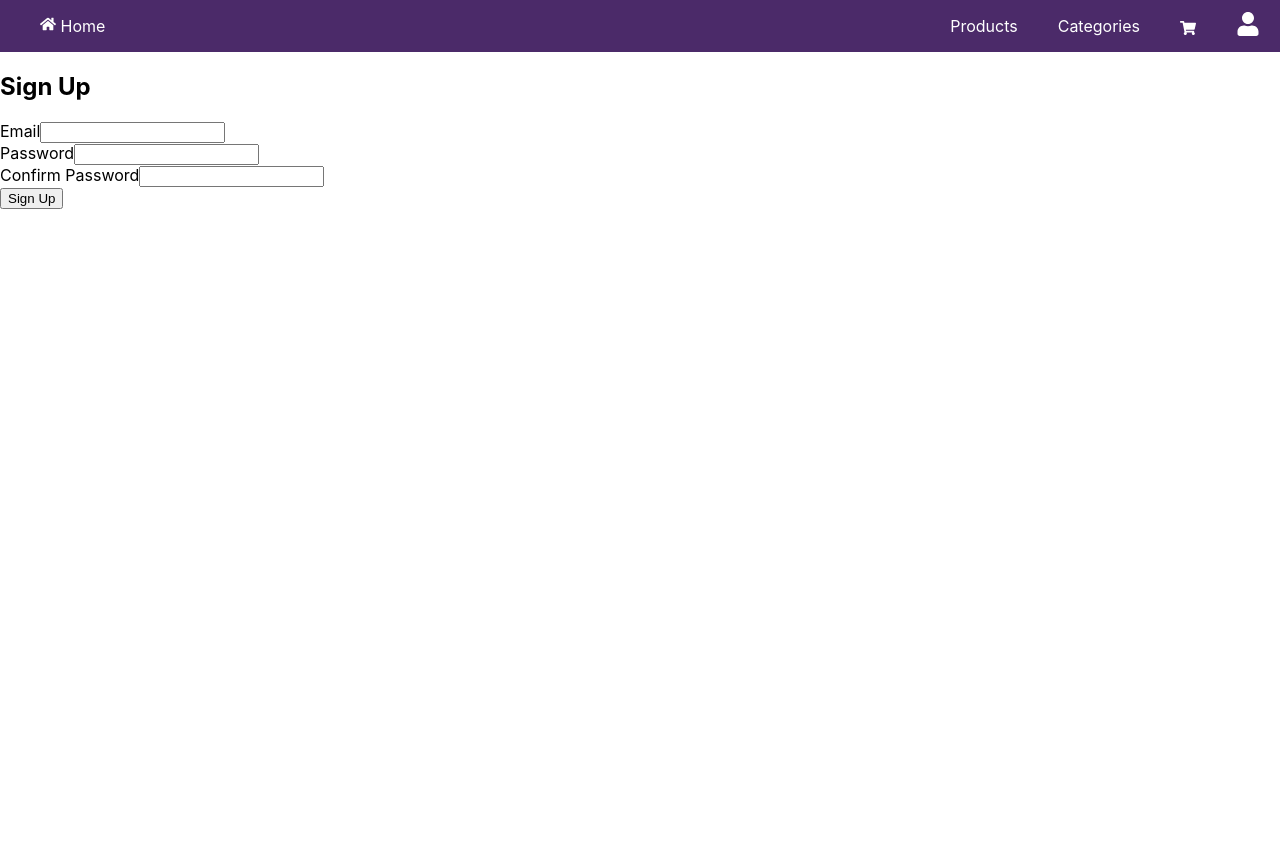
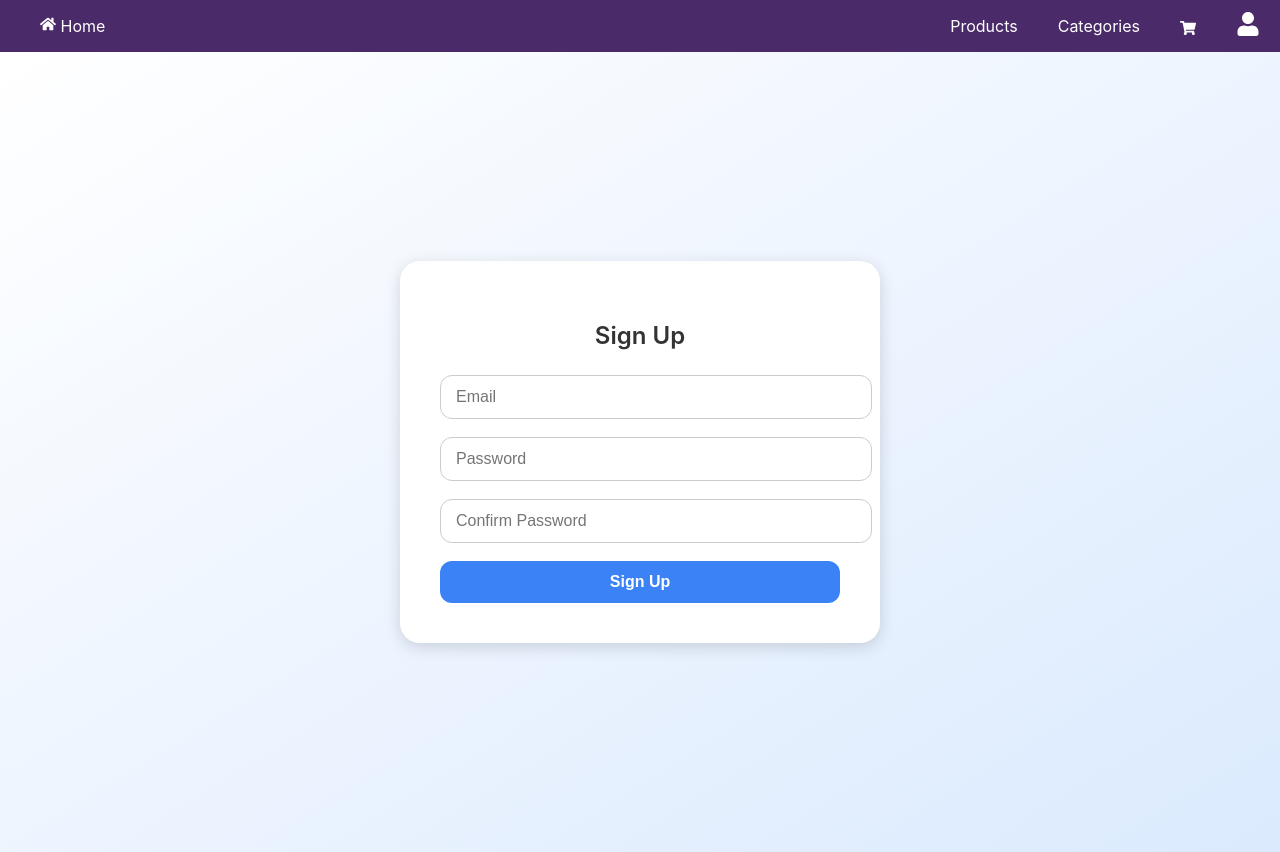
Before and after one commit to Para-thunder/Grocery-Store, a React (Create React App) app in the folder react-crud/: page /register in a window 1280 px wide. Before the commit the page ends 800 px from the top, so only its background shows below. Built offline with nearby package versions, Linux system fonts and the light colour scheme.

Commit message:
login,register enhanced

```diff
--- a/react-crud/src/pages/LoginPage.js
+++ b/react-crud/src/pages/LoginPage.js
@@ -1,25 +1,55 @@
 // src/pages/LoginPage.jsx
-import React from "react";
+import React, { useState } from 'react';
+import { useNavigate } from 'react-router-dom';
+import '../styles/login-register.css'; // Make sure this path matches your file structure
 
 const LoginPage = () => {
+  const [email, setEmail] = useState('');
+  const [password, setPassword] = useState('');
+  const [errorMessage, setErrorMessage] = useState('');
+  const navigate = useNavigate();
+
+  const handleSubmit = (e) => {
+    e.preventDefault();
+
+    // Retrieve credentials from localStorage
+    const storedEmail = localStorage.getItem('email');
+    const storedPassword = localStorage.getItem('password');
+
+    // Validate the input with the stored credentials
+    if (email === storedEmail && password === storedPassword) {
+      console.log('User Logged In:', { email });
+      navigate('/'); // Redirect to home page on successful login
+    } else {
+      setErrorMessage('Invalid credentials');
+    }
+  };
+
   return (
-    <div className="min-h-screen flex items-center justify-center bg-gradient-to-br from-white to-blue-100">
-      <div className="bg-white p-8 rounded-2xl shadow-md w-96">
-        <h2 className="text-2xl font-semibold text-center mb-6">Login</h2>
-        <form>
+    <div className="auth-container">
+      <div className="auth-box">
+        <h2 className="auth-title">Login</h2>
+        {errorMessage && <p className="error-message">{errorMessage}</p>}
+        <form onSubmit={handleSubmit}>
           <input
             type="email"
             placeholder="Email"
-            className="w-full p-3 border rounded-xl mb-4 focus:outline-none focus:ring-2 focus:ring-blue-400"
+            className="auth-input"
+            value={email}
+            onChange={(e) => setEmail(e.target.value)}
+            required
           />
           <input
             type="password"
             placeholder="Password"
-            className="w-full p-3 border rounded-xl mb-4 focus:outline-none focus:ring-2 focus:ring-blue-400"
+            className="auth-input"
+            value={password}
+            onChange={(e) => setPassword(e.target.value)}
+            required
           />
           <button
             type="submit"
-            className="w-full bg-blue-500 text-white py-2 rounded-xl hover:bg-blue-600 transition"
+            className="auth-button"
           >
             Login
           </button>
--- a/react-crud/src/pages/RegisterPage.js
+++ b/react-crud/src/pages/RegisterPage.js
@@ -1,6 +1,7 @@
 // src/pages/RegisterPage.jsx
 import React, { useState } from 'react';
 import { useNavigate } from 'react-router-dom';
+import '../styles/login-register.css';
 
 const RegisterPage = () => {
   const [email, setEmail] = useState('');
@@ -12,63 +13,50 @@ const RegisterPage = () => {
 
   const handleSubmit = (e) => {
     e.preventDefault();
-
-    // Basic validation
     if (password !== confirmPassword) {
       setErrorMessage('Passwords do not match!');
       return;
     }
-
-    // Add your registration logic here (e.g., make an API call)
+    // Save credentials to localStorage
+    localStorage.setItem('email', email);
+    localStorage.setItem('password', password);
     console.log('User Registered:', { email, password });
-
-    // Redirect after successful registration (for now, we'll just navigate to the login page)
     navigate('/login');
   };
 
   return (
-    <div className="register-page">
-      <h2>Sign Up</h2>
-      {errorMessage && <p style={{ color: 'red' }}>{errorMessage}</p>}
-      <form onSubmit={handleSubmit}>
-        <div>
-          <label htmlFor="email">Email</label>
+    <div className="auth-container">
+      <div className="auth-box">
+        <h2 className="auth-title">Sign Up</h2>
+        {errorMessage && <p className="error-message">{errorMessage}</p>}
+        <form onSubmit={handleSubmit}>
           <input
             type="email"
-            id="email"
-            name="email"
+            placeholder="Email"
+            className="auth-input"
             value={email}
             onChange={(e) => setEmail(e.target.value)}
             required
           />
-        </div>
-
-        <div>
-          <label htmlFor="password">Password</label>
           <input
             type="password"
-            id="password"
-            name="password"
+            placeholder="Password"
+            className="auth-input"
             value={password}
             onChange={(e) => setPassword(e.target.value)}
             required
           />
-        </div>
-
-        <div>
-          <label htmlFor="confirmPassword">Confirm Password</label>
           <input
             type="password"
-            id="confirmPassword"
-            name="confirmPassword"
+            placeholder="Confirm Password"
+            className="auth-input"
             value={confirmPassword}
             onChange={(e) => setConfirmPassword(e.target.value)}
             required
           />
-        </div>
-
-        <button type="submit">Sign Up</button>
-      </form>
+          <button type="submit" className="auth-button">Sign Up</button>
+        </form>
+      </div>
     </div>
   );
 };
--- /dev/null
+++ b/react-crud/src/styles/login-register.css
@@ -0,0 +1,68 @@
+.auth-container {
+    min-height: 100vh;
+    display: flex;
+    justify-content: center;
+    align-items: center;
+    background: linear-gradient(to bottom right, #ffffff, #dbeafe);
+  }
+
+  .auth-box {
+    background-color: #fff;
+    padding: 40px;
+    border-radius: 20px;
+    width: 100%;
+    max-width: 400px;
+    box-shadow: 0 4px 16px rgba(0, 0, 0, 0.15);
+    transition: transform 0.3s ease;
+  }
+
+  .auth-box:hover {
+    transform: scale(1.01);
+  }
+
+  .auth-title {
+    text-align: center;
+    font-size: 24px;
+    font-weight: 600;
+    margin-bottom: 25px;
+    color: #333;
+  }
+
+  .auth-input {
+    width: 100%;
+    padding: 12px 15px;
+    margin-bottom: 18px;
+    border: 1px solid #ccc;
+    border-radius: 12px;
+    font-size: 16px;
+    transition: border-color 0.3s;
+  }
+
+  .auth-input:focus {
+    border-color: #60a5fa;
+    outline: none;
+  }
+
+  .auth-button {
+    width: 100%;
+    padding: 12px;
+    background-color: #3b82f6;
+    color: white;
+    border: none;
+    border-radius: 12px;
+    font-size: 16px;
+    font-weight: bold;
+    cursor: pointer;
+    transition: background-color 0.3s ease;
+  }
+
+  .auth-button:hover {
+    background-color: #2563eb;
+  }
+
+  .error-message {
+    color: red;
+    margin-bottom: 15px;
+    font-size: 14px;
+    text-align: center;
+  }
--- a/react-crud/src/styles/register.css
+++ b/react-crud/src/styles/register.css
@@ -1,16 +1,19 @@
 /* src/styles/register.css */
 .register-page {
-    max-width: 400px;
-    margin: 50px auto;
-    padding: 20px;
-    background-color: #f9f9f9;
-    border-radius: 8px;
-    box-shadow: 0 4px 10px rgba(0, 0, 0, 0.1);
+  max-width: 420px;
+  margin: 60px auto;
+  padding: 30px;
+  background-color: #ffffff;
+  border-radius: 12px;
+  box-shadow: 0 8px 20px rgba(0, 0, 0, 0.08);
+  font-family: 'Segoe UI', sans-serif;
 }
 
 .register-page h2 {
   text-align: center;
-    margin-bottom: 20px;
+  margin-bottom: 25px;
+  font-size: 28px;
+  color: #333;
 }
 
 .register-page form {
@@ -19,30 +22,59 @@
 }
 
 .register-page div {
-    margin-bottom: 15px;
+  margin-bottom: 18px;
 }
 
 .register-page label {
-    font-weight: bold;
-    margin-bottom: 5px;
+  font-weight: 600;
+  margin-bottom: 6px;
+  display: block;
+  color: #444;
 }
 
 .register-page input {
-    padding: 8px;
+  padding: 10px 12px;
   border: 1px solid #ccc;
-    border-radius: 4px;
+  border-radius: 6px;
   width: 100%;
+  font-size: 15px;
+  transition: border-color 0.3s;
+}
+
+.register-page input:focus {
+  border-color: #7f52c5;
+  outline: none;
+  box-shadow: 0 0 0 3px rgba(127, 82, 197, 0.2);
 }
 
 .register-page button {
-    padding: 10px;
+  padding: 12px;
   background-color: #4b2a69;
   color: white;
+  font-weight: bold;
   border: none;
-    border-radius: 4px;
+  border-radius: 6px;
   cursor: pointer;
+  font-size: 16px;
+  transition: background-color 0.3s;
 }
 
 .register-page button:hover {
   background-color: #7f52c5;
 }
+
+.register-page p {
+  text-align: center;
+  margin-top: 16px;
+  font-size: 14px;
+}
+
+.register-page p a {
+  color: #4b2a69;
+  font-weight: 600;
+  text-decoration: none;
+}
+
+.register-page p a:hover {
+  text-decoration: underline;
+}
```
Lines whose indentation alone changed are shown as unchanged.
